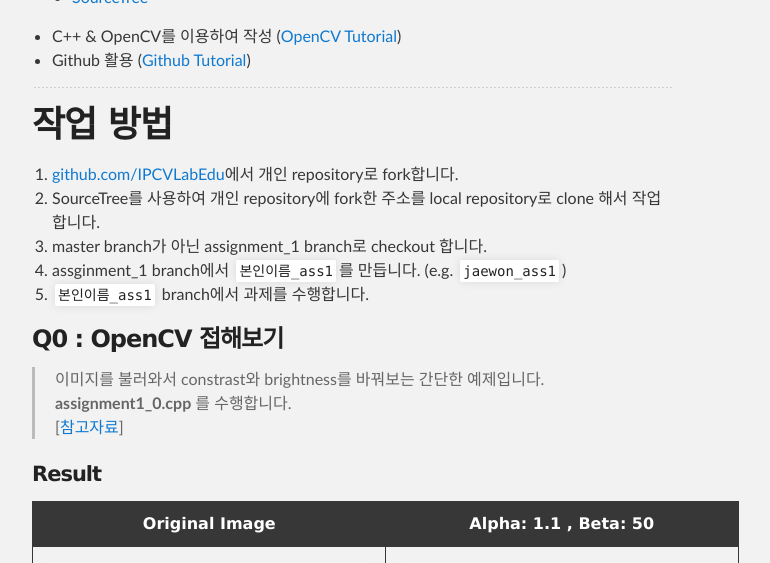
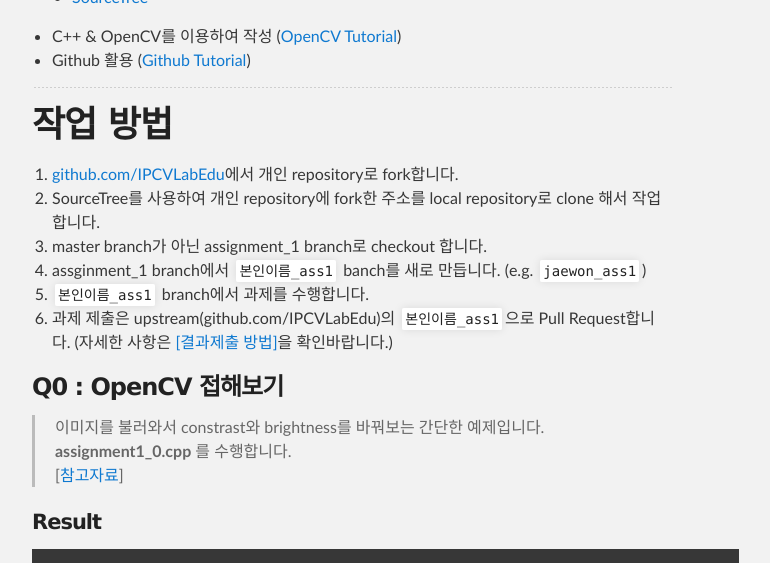
Before and after one commit to pages-themes/slate, a Jekyll site: the page built from docs/assignment1.md, in a window 1280 px wide and 900 px high, scrolled down 510 px, cut to the strip 0-563 px from the top of the window. Shown: the whole strip, without its empty margins (288-1058 px from the left). Built offline with Jekyll 4.4.1, drawn with Linux system fonts in a browser that asks for light colours; our own code applies the rules of GitHub Pages for plain Markdown files.

Commit message:
Update notice

```diff
--- a/docs/assignment1.md
+++ b/docs/assignment1.md
@@ -21,8 +21,9 @@ layout: default
 1. [github.com/IPCVLabEdu](https://github.com/IPCVLabEdu/assignments/tree/assignment_1)에서 개인 repository로 fork합니다.
 2. SourceTree를 사용하여 개인 repository에 fork한 주소를 local repository로 clone 해서 작업합니다.
 3. master branch가 아닌 assignment_1 branch로 checkout 합니다.
-4. assginment_1 branch에서 `본인이름_ass1`를 만듭니다. (e.g. `jaewon_ass1`)
+4. assginment_1 branch에서 `본인이름_ass1` banch를 새로 만듭니다. (e.g. `jaewon_ass1`)
 5. `본인이름_ass1` branch에서 과제를 수행합니다.
+6. 과제 제출은 upstream(github.com/IPCVLabEdu)의 `본인이름_ass1`으로 Pull Request합니다. (자세한 사항은 [[결과제출 방법]](./How_to_submit_assignments.html)을 확인바랍니다.)
 
 
 
```
